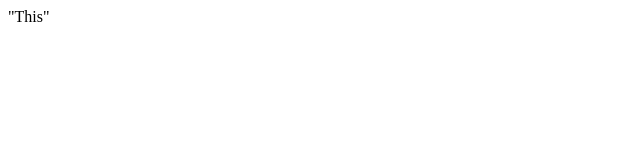
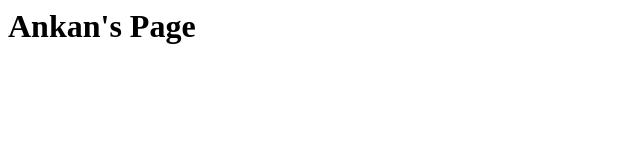
Before and after one commit to AnkanShahriar/AnkanShahriar.github.io, a plain HTML site: page index.html in a window 1280 px wide. Shown: the whole page, without its empty margins (0-640 px from the left). Drawn offline with Linux system fonts and the light colour scheme.

Commit message:
Update index.html

```diff
--- a/index.html
+++ b/index.html
@@ -1,6 +1,6 @@
 
 <html>
 
-<p>"This"</p>
+<h1>Ankan's Page</h1>
 
 </html>
```
